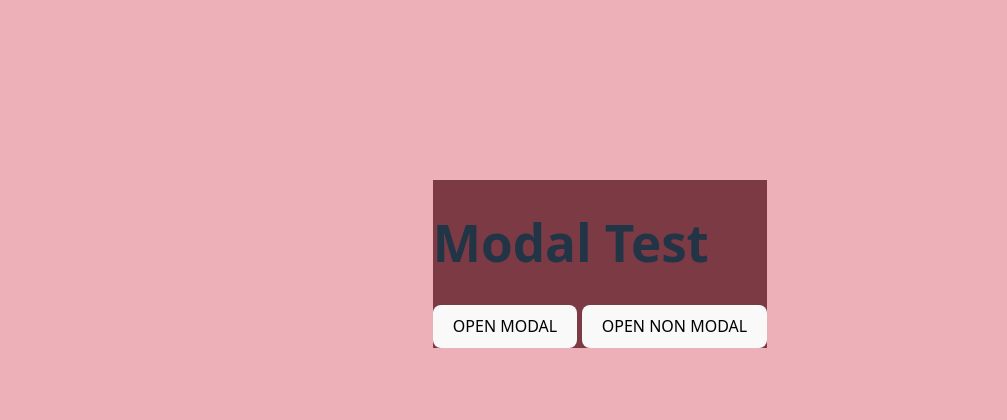
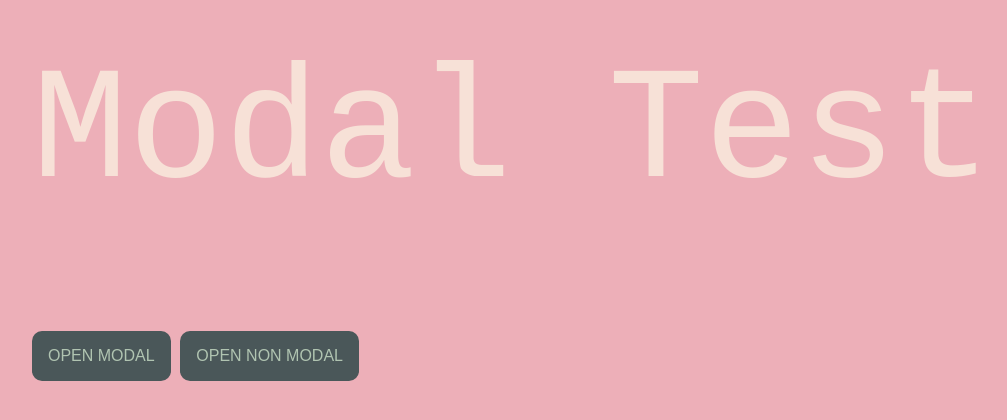
Before and after one commit to emwu1024/brain-gym, a website built with Vite: page ModalPractice/vanilla-modal/index.html in a window 1280 px wide. Shown: the part 136-556 px from the top of the page, without its empty margins (40-1047 px from the left). Built offline with nearby package versions, Linux system fonts and the light colour scheme; a web font is replaced by a local one.

Commit message:
Add bare bone sstyling

```diff
--- a/ModalPractice/vanilla-modal/src/style.css
+++ b/ModalPractice/vanilla-modal/src/style.css
@@ -1,6 +1,8 @@
+@import url("https://fonts.googleapis.com/css2?family=Monofett&family=Sono:wght,MONO@200..800,1&display=swap");
+
 :root {
-  font-family: system-ui, Avenir, Helvetica, Arial, sans-serif;
-  line-height: 1.5;
+  /* font-family: system-ui, Avenir, Helvetica, Arial, sans-serif; */
+  /* line-height: 1.5;
   font-weight: 400;
 
   color-scheme: light dark;
@@ -10,87 +12,52 @@
   font-synthesis: none;
   text-rendering: optimizeLegibility;
   -webkit-font-smoothing: antialiased;
-  -moz-osx-font-smoothing: grayscale;
+  -moz-osx-font-smoothing: grayscale; */
 
   --pink: #edafb8;
+  --pink-white: #f7e1d7;
+  --bone-white: #dedbd2;
+  --haze-green: #b0c4b1;
+  --grey-green: #4a5759;
 }
 
 body {
-  margin: 0;
+  /* margin: 0;
   display: flex;
   place-items: center;
   min-width: 320px;
-  min-height: 100vh;
+  min-height: 100vh; */
   background-color: var(--pink);
+  color: var(--pink-white);
 }
 
 .page-container {
   margin: 0 auto;
-  background-color: var(--pink);
-  background-color: rgb(124, 58, 69);
+  padding: 4rem;
+  font-family: "Sono", monospace;
+  font-optical-sizing: auto;
+  font-style: normal;
+  font-variation-settings: "MONO" 1;
 }
 
 h1 {
-  font-size: 3.2em;
-  line-height: 1.1;
-}
-
-#app {
-  max-width: 1280px;
-  margin: 0 auto;
-  padding: 2rem;
-  text-align: center;
-}
-
-.logo {
-  height: 6em;
-  padding: 1.5em;
-  will-change: filter;
-  transition: filter 300ms;
-}
-.logo:hover {
-  filter: drop-shadow(0 0 2em #646cffaa);
-}
-.logo.vanilla:hover {
-  filter: drop-shadow(0 0 2em #3178c6aa);
-}
-
-.card {
-  padding: 2em;
-}
-
-.read-the-docs {
-  color: #888;
+  font-size: 10rem;
+  font-family: "Monofett", monospace;
+  font-weight: 400;
+  font-style: normal;
 }
 
 button {
-  border-radius: 8px;
-  border: 1px solid transparent;
-  padding: 0.6em 1.2em;
-  font-size: 1em;
-  font-weight: 500;
-  font-family: inherit;
-  background-color: #1a1a1a;
-  cursor: pointer;
-  transition: border-color 0.25s;
-}
-button:hover {
-  border-color: #646cff;
-}
-button:focus,
-button:focus-visible {
-  outline: 4px auto -webkit-focus-ring-color;
+  background-color: var(--grey-green);
+  color: var(--haze-green);
+  border: none;
+  border-radius: 10px;
+  padding: 1rem;
+  font-size: 1rem;
 }
 
-@media (prefers-color-scheme: light) {
-  :root {
-    color: #213547;
-    background-color: #ffffff;
-  }
-  a:hover {
-    color: #747bff;
-  }
-  button {
-    background-color: #f9f9f9;
-  }
+button:hover {
+  transform: scale(1.05);
+  cursor: pointer;
+  transition: 0.3s all;
 }
```
